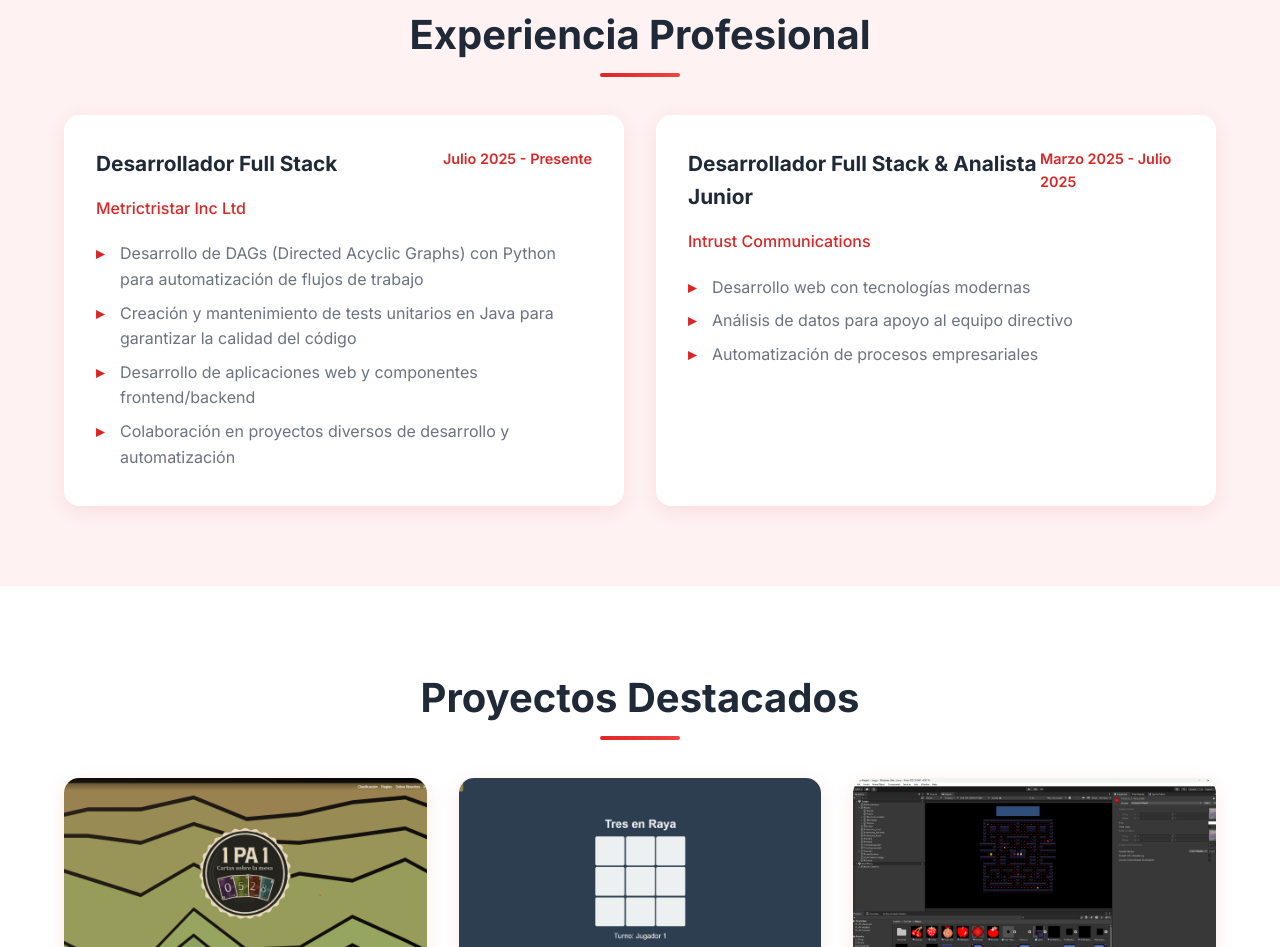
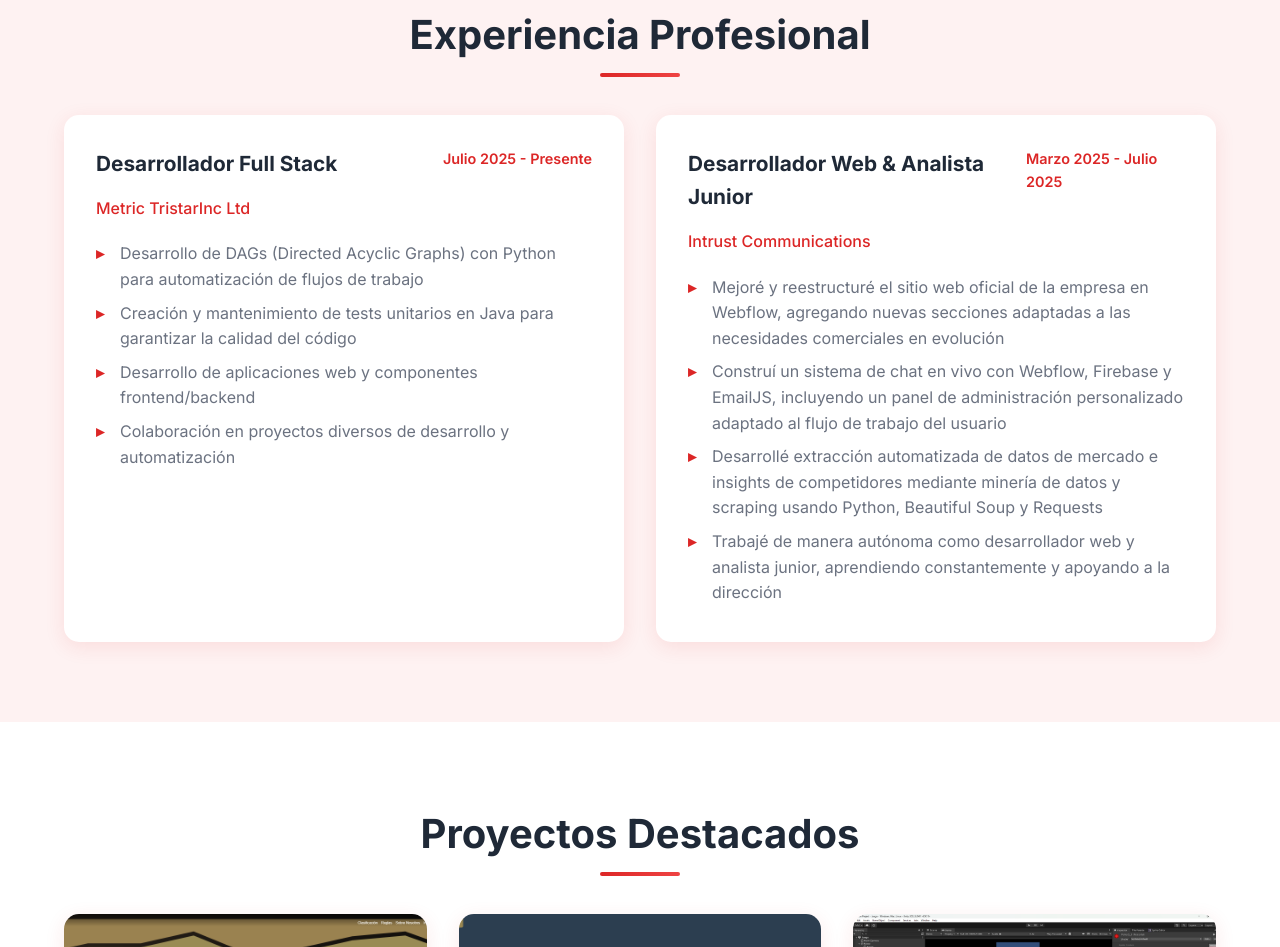
Before and after one commit to MiguelAngelHidalgo03/Portfolio, a plain HTML site: page index.html in a window 1280 px wide. Shown: the part 1862-2809 px from the top of the page. Drawn offline with Linux system fonts and the light colour scheme.

Commit message:
Portfolio v1.0.0

```diff
--- a/index.html
+++ b/index.html
@@ -141,7 +141,7 @@
                         <h3 data-es="Desarrollador Full Stack" data-en="Full Stack Developer">Desarrollador Full Stack</h3>
                         <span class="exp-date" data-es="Julio 2025 - Presente" data-en="July 2025 - Present">Julio 2025 - Presente</span>
                     </div>
-                    <a href="https://www.linkedin.com/company/metrictristarincltd/?originalSubdomain=ie" target="_blank" class="exp-company">Metrictristar Inc Ltd</a>
+                    <a href="https://www.linkedin.com/company/metrictristarincltd/?originalSubdomain=ie" target="_blank" class="exp-company">Metric TristarInc Ltd</a>
                     <ul class="exp-description">
                         <li data-es="Desarrollo de DAGs (Directed Acyclic Graphs) con Python para automatización de flujos de trabajo" data-en="Development of DAGs (Directed Acyclic Graphs) with Python for workflow automation">Desarrollo de DAGs (Directed Acyclic Graphs) con Python para automatización de flujos de trabajo</li>
                         <li data-es="Creación y mantenimiento de tests unitarios en Java para garantizar la calidad del código" data-en="Creation and maintenance of unit tests in Java to ensure code quality">Creación y mantenimiento de tests unitarios en Java para garantizar la calidad del código</li>
@@ -151,14 +151,15 @@
                 </div>
                 <div class="experience-item">
                     <div class="exp-header">
-                        <h3 data-es="Desarrollador Full Stack & Analista Junior" data-en="Full Stack Developer & Junior Analyst">Desarrollador Full Stack & Analista Junior</h3>
+                        <h3 data-es="Desarrollador Web & Analista Junior" data-en="Web Developer & Junior Analyst">Desarrollador Web & Analista Junior</h3>
                         <span class="exp-date" data-es="Marzo 2025 - Julio 2025" data-en="March 2025 - July 2025">Marzo 2025 - Julio 2025</span>
                     </div>
                     <a href="https://www.linkedin.com/company/intrustcommunications/" target="_blank" class="exp-company">Intrust Communications</a>
                     <ul class="exp-description">
-                        <li data-es="Desarrollo web con tecnologías modernas" data-en="Web development with modern technologies">Desarrollo web con tecnologías modernas</li>
-                        <li data-es="Análisis de datos para apoyo al equipo directivo" data-en="Data analysis to support management team">Análisis de datos para apoyo al equipo directivo</li>
-                        <li data-es="Automatización de procesos empresariales" data-en="Business process automation">Automatización de procesos empresariales</li>
+                        <li data-es="Mejoré y reestructuré el sitio web oficial de la empresa en Webflow, agregando nuevas secciones adaptadas a las necesidades comerciales en evolución" data-en="Improved and restructured the company's official website hosted on Webflow, adding new sections tailored to evolving business needs">Mejoré y reestructuré el sitio web oficial de la empresa en Webflow, agregando nuevas secciones adaptadas a las necesidades comerciales en evolución</li>
+                        <li data-es="Construí un sistema de chat en vivo con Webflow, Firebase y EmailJS, incluyendo un panel de administración personalizado adaptado al flujo de trabajo del usuario" data-en="Built a live chat system with Webflow, Firebase, and EmailJS, including a custom admin panel tailored to the user's workflow">Construí un sistema de chat en vivo con Webflow, Firebase y EmailJS, incluyendo un panel de administración personalizado adaptado al flujo de trabajo del usuario</li>
+                        <li data-es="Desarrollé extracción automatizada de datos de mercado e insights de competidores mediante minería de datos y scraping usando Python, Beautiful Soup y Requests" data-en="Developed automated market data & competitor insight extraction via data mining & scrapping using Python, Beautiful Soup, and Requests">Desarrollé extracción automatizada de datos de mercado e insights de competidores mediante minería de datos y scraping usando Python, Beautiful Soup y Requests</li>
+                        <li data-es="Trabajé de manera autónoma como desarrollador web y analista junior, aprendiendo constantemente y apoyando a la dirección" data-en="Worked autonomously as a web developer and junior analyst, constantly learning and supporting management">Trabajé de manera autónoma como desarrollador web y analista junior, aprendiendo constantemente y apoyando a la dirección</li>
                     </ul>
                 </div>
             </div>
--- a/index.js
+++ b/index.js
@@ -45,6 +45,11 @@ const translations = {
         'Análisis de grandes datasets con Python y Pandas': 'Análisis de grandes datasets con Python y Pandas',
         'Creación de visualizaciones interactivas': 'Creación de visualizaciones interactivas',
         'Automatización de procesos de minería de datos': 'Automatización de procesos de minería de datos',
+        'Desarrollador Web & Analista Junior': 'Desarrollador Web & Analista Junior',
+        'Mejoré y reestructuré el sitio web oficial de la empresa en Webflow, agregando nuevas secciones adaptadas a las necesidades comerciales en evolución': 'Mejoré y reestructuré el sitio web oficial de la empresa en Webflow, agregando nuevas secciones adaptadas a las necesidades comerciales en evolución',
+        'Construí un sistema de chat en vivo con Webflow, Firebase y EmailJS, incluyendo un panel de administración personalizado adaptado al flujo de trabajo del usuario': 'Construí un sistema de chat en vivo con Webflow, Firebase y EmailJS, incluyendo un panel de administración personalizado adaptado al flujo de trabajo del usuario',
+        'Desarrollé extracción automatizada de datos de mercado e insights de competidores mediante minería de datos y scraping usando Python, Beautiful Soup y Requests': 'Desarrollé extracción automatizada de datos de mercado e insights de competidores mediante minería de datos y scraping usando Python, Beautiful Soup y Requests',
+        'Trabajé de manera autónoma como desarrollador web y analista junior, aprendiendo constantemente y apoyando a la dirección': 'Trabajé de manera autónoma como desarrollador web y analista junior, aprendiendo constantemente y apoyando a la dirección',
 
         // Projects section
         'Proyectos Destacados': 'Proyectos Destacados',
@@ -171,6 +176,11 @@ const translations = {
         'Análisis de grandes datasets con Python y Pandas': 'Big dataset analysis with Python and Pandas',
         'Creación de visualizaciones interactivas': 'Interactive visualization creation',
         'Automatización de procesos de minería de datos': 'Data mining process automation',
+        'Desarrollador Web & Analista Junior': 'Web Developer & Junior Analyst',
+        'Mejoré y reestructuré el sitio web oficial de la empresa en Webflow, agregando nuevas secciones adaptadas a las necesidades comerciales en evolución': 'Improved and restructured the company\'s official website hosted on Webflow, adding new sections tailored to evolving business needs',
+        'Construí un sistema de chat en vivo con Webflow, Firebase y EmailJS, incluyendo un panel de administración personalizado adaptado al flujo de trabajo del usuario': 'Built a live chat system with Webflow, Firebase, and EmailJS, including a custom admin panel tailored to the user\'s workflow',
+        'Desarrollé extracción automatizada de datos de mercado e insights de competidores mediante minería de datos y scraping usando Python, Beautiful Soup y Requests': 'Developed automated market data & competitor insight extraction via data mining & scrapping using Python, Beautiful Soup, and Requests',
+        'Trabajé de manera autónoma como desarrollador web y analista junior, aprendiendo constantemente y apoyando a la dirección': 'Worked autonomously as a web developer and junior analyst, constantly learning and supporting management',
 
         // Projects section
         'Proyectos Destacados': 'Featured Projects',
```
